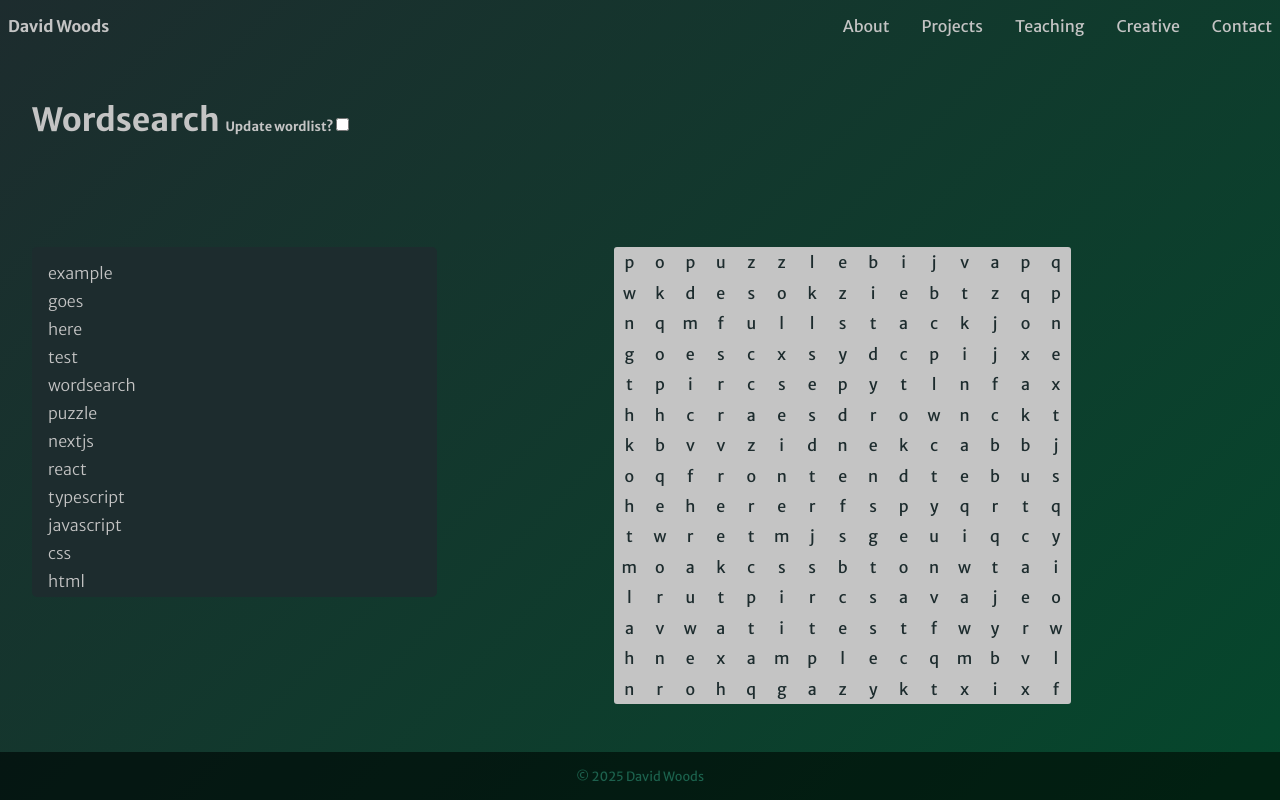
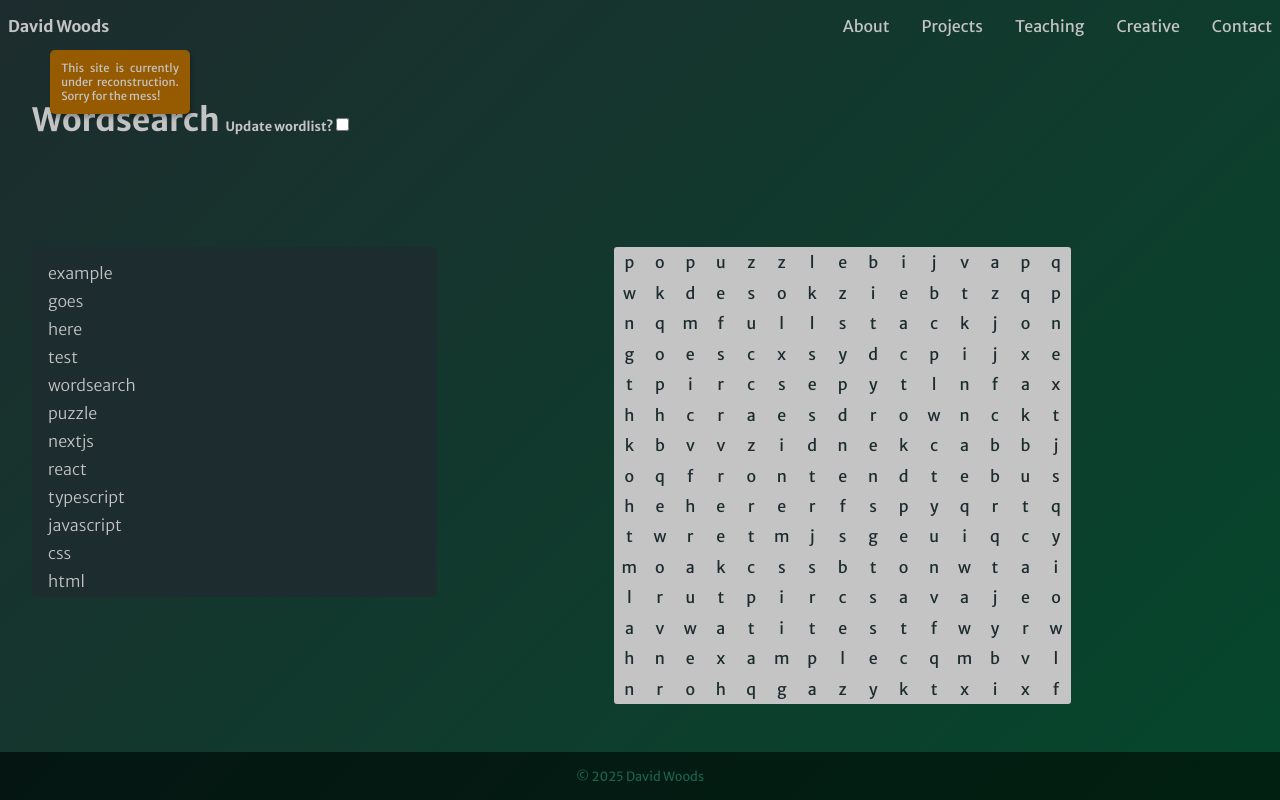
Before and after one commit to dave-woods/dwoods.xyz, a Next.js app: page /projects/wordsearch in a window 1280 px wide. Built offline with nearby package versions, Linux system fonts and the light colour scheme.

Commit message:
Add disclaimer bubble about reconstruction

```diff
--- a/src/app/globals.css
+++ b/src/app/globals.css
@@ -72,3 +72,17 @@ main {
   padding-inline: 2rem;
   flex: 1 1 auto;
 }
+
+.under-construction {
+  position: absolute;
+  top: 50px;
+  left: 50px;
+  width: 140px;
+  font-size: 0.7rem;
+  padding: 1em;
+  border-radius: 5px;
+  background-color: lch(from var(--accent) calc(l - 30) c h);
+  text-align: justify;
+  cursor: pointer;
+  box-shadow: 2px 4px 4px 0px rgba(0, 0, 0, 0.25);
+}
--- a/src/app/layout.tsx
+++ b/src/app/layout.tsx
@@ -6,6 +6,7 @@ import Header from '@/components/Header'
 import Footer from '@/components/Footer'
 
 import { merriweatherSans } from '@/utils/fonts'
+import UnderConstruction from '@/components/UnderConstruction'
 
 export const metadata: Metadata = {
   title: 'David Woods',
@@ -20,6 +21,7 @@ export default function RootLayout({
   return (
     <html lang='en' className={merriweatherSans.className}>
       <body>
+        <UnderConstruction />
         <Header></Header>
         {children}
         <Footer></Footer>
--- /dev/null
+++ b/src/components/UnderConstruction.tsx
@@ -0,0 +1,14 @@
+'use client'
+
+import { useState } from 'react'
+
+export default function UnderConstruction() {
+  const [hide, setHide] = useState(false)
+  return (
+    !hide && (
+      <div onClick={() => setHide(true)} className='under-construction'>
+        {'This site is currently under reconstruction. Sorry for the mess!'}
+      </div>
+    )
+  )
+}
```
